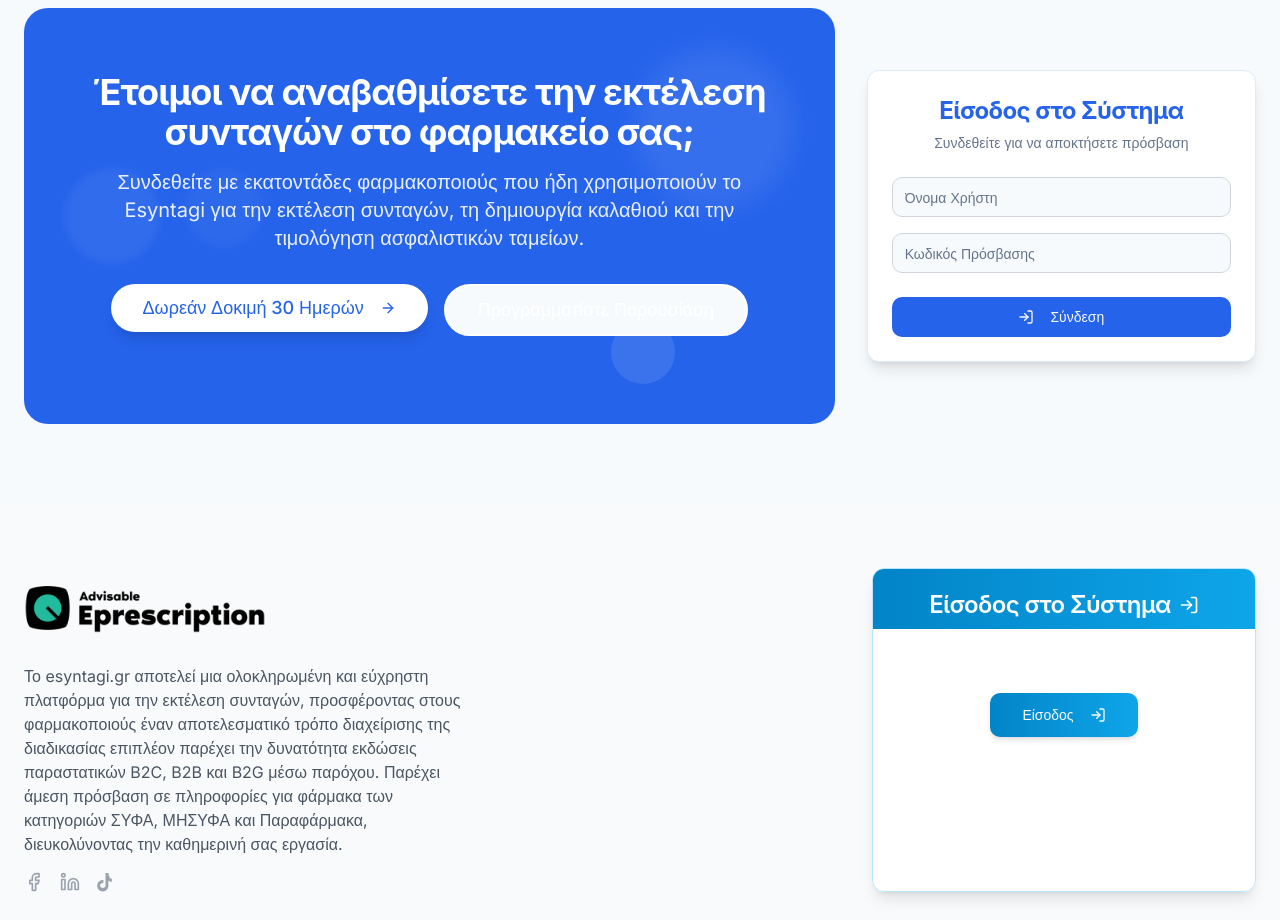
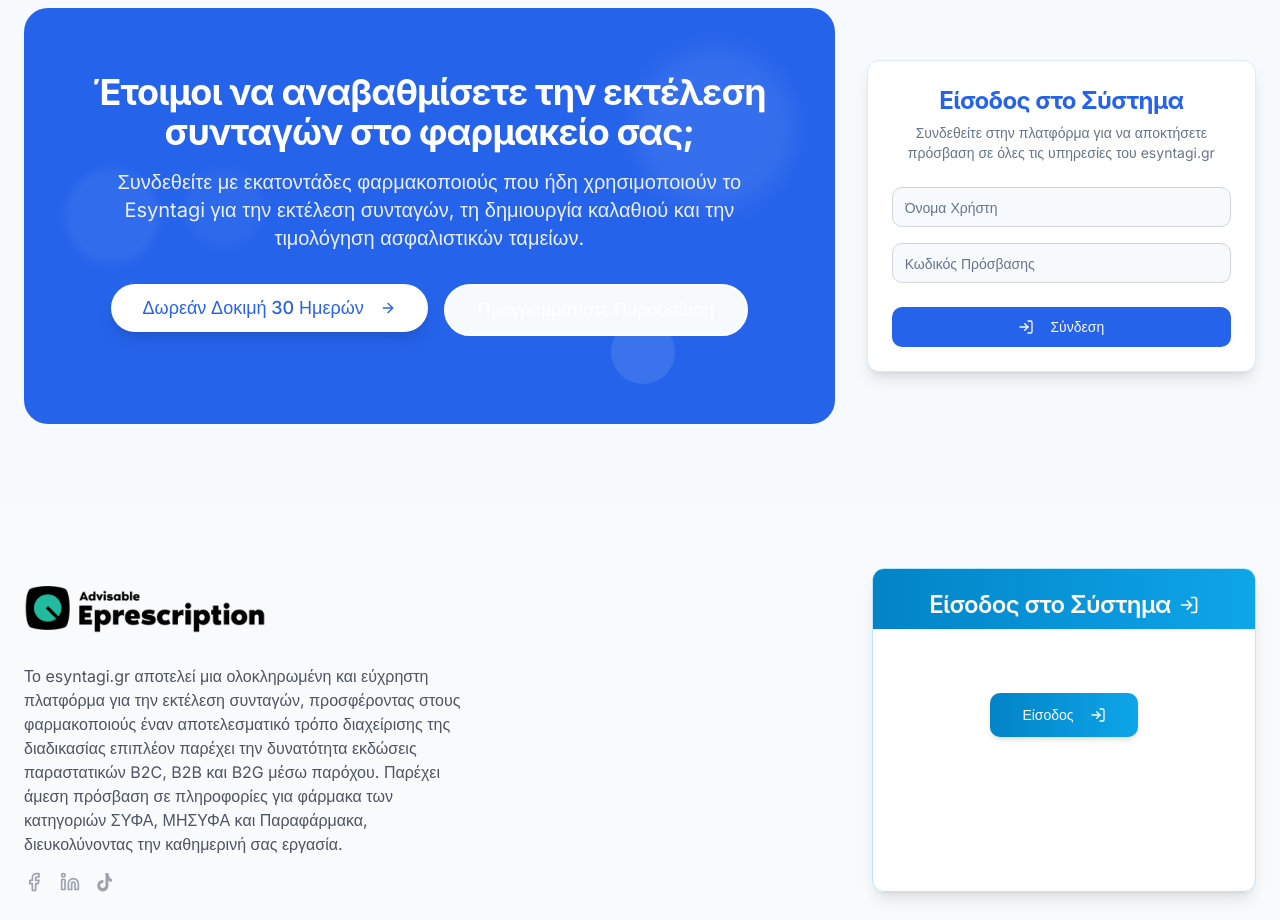
Before and after one commit to pkollaras/essyntagi-site, a React (Vite) app: page / in a window 1280 px wide. Shown: the part 5240-6160 px from the top of the page. Built offline with nearby package versions, Linux system fonts and the light colour scheme.

Commit message:
Update text in Footer and CallToAction
Removes specific text from the Footer and CallToAction components.

```diff
--- a/src/components/CallToAction.tsx
+++ b/src/components/CallToAction.tsx
@@ -1,3 +1,4 @@
+
 import { useRef } from 'react';
 import { useInView } from '@/utils/animations';
 import { Button } from '@/components/ui/button';
@@ -55,7 +56,7 @@ const CallToAction = () => {
             <Card className="w-full shadow-lg border-blue-100 bg-white h-auto">
               <CardHeader className="text-center">
                 <CardTitle className="text-2xl font-bold text-blue-600">Είσοδος στο Σύστημα</CardTitle>
-                <CardDescription>Συνδεθείτε για να αποκτήσετε πρόσβαση</CardDescription>
+                <CardDescription>Συνδεθείτε στην πλατφόρμα για να αποκτήσετε πρόσβαση σε όλες τις υπηρεσίες του esyntagi.gr</CardDescription>
               </CardHeader>
               <CardContent className="space-y-4">
                 <Input
```
